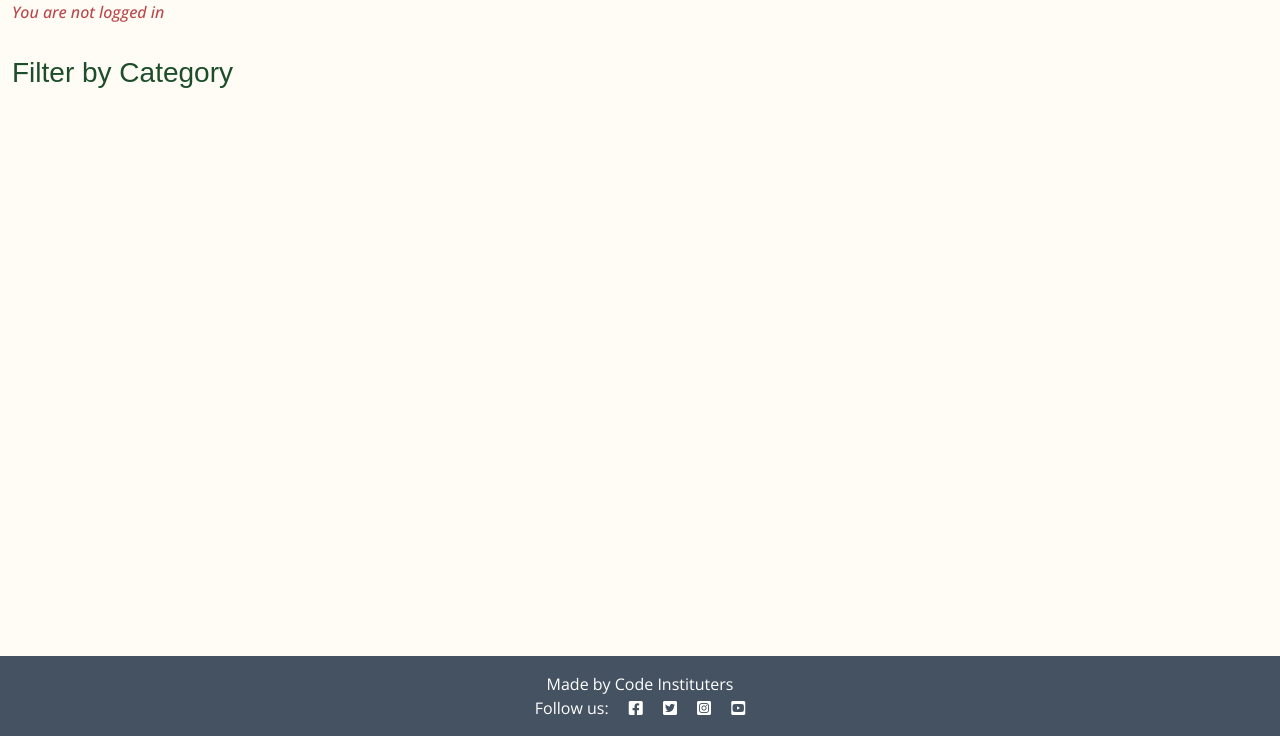
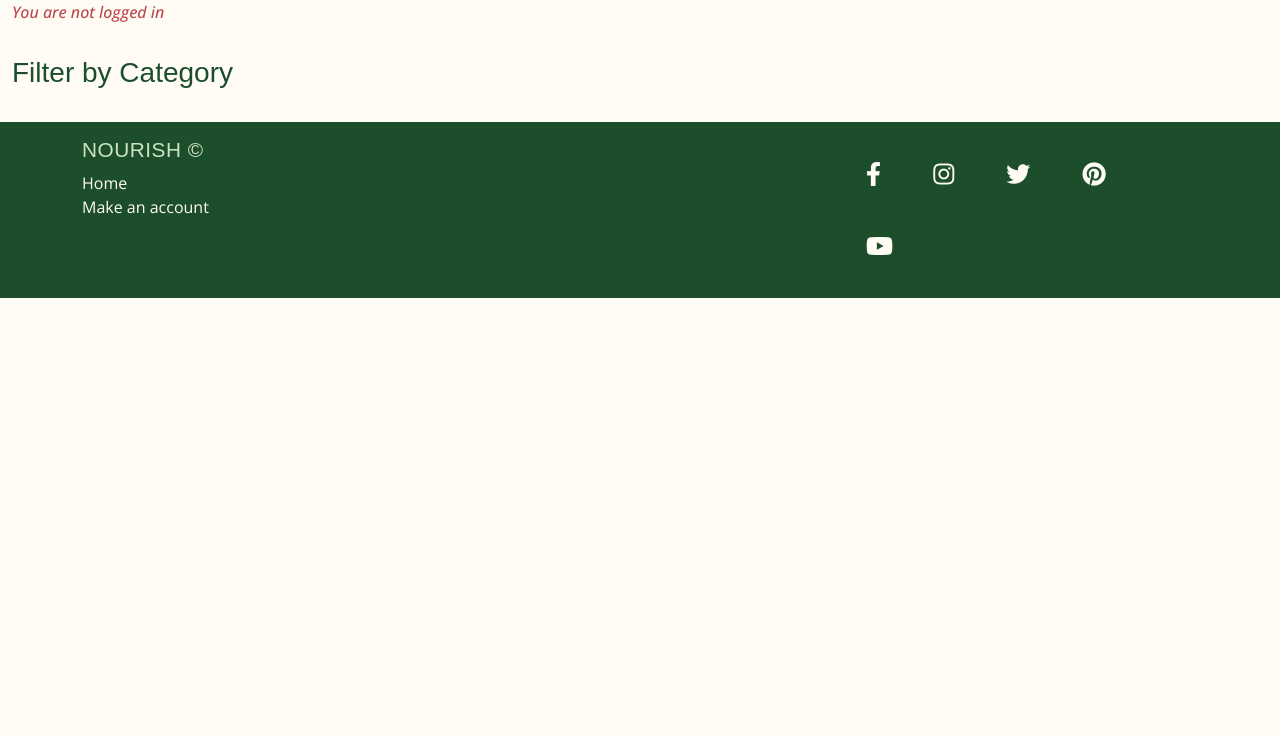
Before and after one commit to katee145/nourish, a Django app: page / in a window 1280 px wide. Shown: the part 64-800 px from the top of the page. Run offline with Django 4.2, Linux system fonts and the light colour scheme; data that the repository does not hold is empty; parts of the project's set-up code (start-up, migrations or seed data) failed here and were passed over; some web fonts are replaced.

Commit message:
style new footer

```diff
--- a/nourish_home/templates/nourish_home/index.html
+++ b/nourish_home/templates/nourish_home/index.html
@@ -3,9 +3,8 @@
 {% block content %}
 
 <!-- index.html content starts here -->
-<div class="container-fluid">
+<div class="container-fluid footer">
     <div class="row">
-        <!-- Category Filters -->
       <div class="col-12 mt-3 left">
         <div class="mb-3">
           <h3>Filter by Category</h3>
@@ -18,6 +17,8 @@
           {% endfor %}
         </div>
       </div>
+    </div>
+    <div id="recipe-container"></div>
   </div>
 
     <!-- Blog Entries Column -->
@@ -78,5 +79,6 @@
 {% endif %}
 </div>
 
+
 <!-- index.html content ends here -->
 {% endblock %}
--- a/nourish_home/views.py
+++ b/nourish_home/views.py
@@ -12,7 +12,7 @@ from .forms import CommentForm
 class RecipeList(generic.ListView):
     model = Recipe
     template_name = "nourish_home/index.html"  # Make sure this template exists
-    paginate_by = 12
+    paginate_by = 8
 
     def get_queryset(self):
         queryset = super().get_queryset()
--- a/static/css/style.css
+++ b/static/css/style.css
@@ -52,6 +52,45 @@ nav a {
 body {
     background-color: var(--off-white)
 }
+
+footer {
+    background-color: var(--dark-green);
+    padding: 1rem;
+    display: flex; /* Use flexbox for better alignment */
+    flex-direction: column; /* Align items vertically */
+    justify-content: center; /* Center items vertically within the footer */
+    align-items: center; /* This is the key addition */
+  }
+
+  footer a {
+    color: var(--off-white);
+    font-family: var(--body-font);
+    font-size: 1rem;
+    text-decoration: none;
+  }
+
+  footer a:hover {
+    color: var(--highlight-yellow);
+  }
+
+  .fab {
+    font-size: 1.5rem;
+    color: var(--off-white);
+    padding: 1.5rem;
+  }
+
+  .fab:hover {
+    color: var(--highlight-yellow);
+  }
+
+  .footer-nourish {
+    font-family: var(--heading-font);
+    text-transform: uppercase;
+    font-size: 1.3rem;
+    color: var(--light-green);
+    font-weight: 180;
+    letter-spacing: 0.5px;
+  }
 
 /*index.html*/
 
--- /dev/null
+++ b/static/js/filter_recipes.js
@@ -0,0 +1,31 @@
+const categoryFilters = document.querySelectorAll('input[type="checkbox"][name="category"]');
+const recipeContainer = document.getElementById('recipe-container');
+
+function filterRecipes(selectedCategories) {
+  // Fetch all recipes data from the Django template context (replace with your actual data fetching logic)
+  const allRecipes = [ /* your recipe data here */ ];
+
+  const filteredRecipes = allRecipes.filter(recipe => {
+    return selectedCategories.every(category => recipe.categories.includes(category));
+  });
+
+  recipeContainer.innerHTML = '';
+
+  filteredRecipes.forEach(recipe => {
+    const recipeHTML = `
+      <div class="recipe-card">
+        <h3>${recipe.title}</h3>
+        <p>${recipe.description}</p>
+      </div>`;
+    recipeContainer.innerHTML += recipeHTML;
+  });
+}
+
+categoryFilters.forEach(filter => {
+  filter.addEventListener('change', () => {
+    const selectedCategories = Array.from(categoryFilters)
+      .filter(filter => filter.checked)
+      .map(filter => filter.dataset.category);
+    filterRecipes(selectedCategories);
+  });
+});
--- a/templates/base.html
+++ b/templates/base.html
@@ -94,21 +94,38 @@
         {% endblock content %}
 
     </main>
+    <!-- Footer -->
+    <footer>
+        <div class="container">
+            <div class="row">
+                <div class="col-md-8">
 
-    <!-- Footer -->
-    <footer class="footer mt-auto py-3 dark-bg">
-        <p class="m-0 text-center text-white">Made by Code Instituters</p>
-        <p class="m-0 text-center text-white">Follow us: <i class="fab fa-facebook-square ms-3"></i>
-            <i class="fab fa-twitter-square ms-3"></i>
-            <i class="fab fa-instagram-square ms-3"></i>
-            <i class="fab fa-youtube-square ms-3"></i>
-        </p>
+                    <h6 class="footer-nourish">Nourish ©</h6>
+                    <div class="footer-links">
+                        <a href="#">Home</a><br>
+                        <a href="#">Make an account</a>
+                    </div>
+                </div>
+                <div class="col-md-4">
+                    <div="social-icons">
+                        <a href="#"><i class="fab fa-facebook-f"></i></a>
+                        <a href="#"><i class="fab fa-instagram"></i></a>
+                        <a href="#"><i class="fab fa-twitter"></i></a>
+                        <a href="#"><i class="fab fa-pinterest"></i></a>
+                        <a href="#"><i class="fab fa-youtube"></i></a>
+
+                </div>
+            </div>
+        </div>
+        </div>
     </footer>
 
     <script src="https://cdn.jsdelivr.net/npm/bootstrap@5.0.1/dist/js/bootstrap.bundle.min.js"
         integrity="sha384-gtEjrD/SeCtmISkJkNUaaKMoLD0//ElJ19smozuHV6z3Iehds+3Ulb9Bn9Plx0x4" crossorigin="anonymous">
         </script>
 
+    <script src="{% static 'js/filter_recipes.js' %}"></script>
+
     {% block extras %}
     {% endblock %}
 </body>
```
Also changed, not shown: nourish_home/models.py (+12 -12 lines), nourish_home/migrations/0009_alter_recipe_categories_alter_recipe_featured_image_and_more.py (added), 2 other files. Lines whose indentation alone changed are shown as unchanged.
